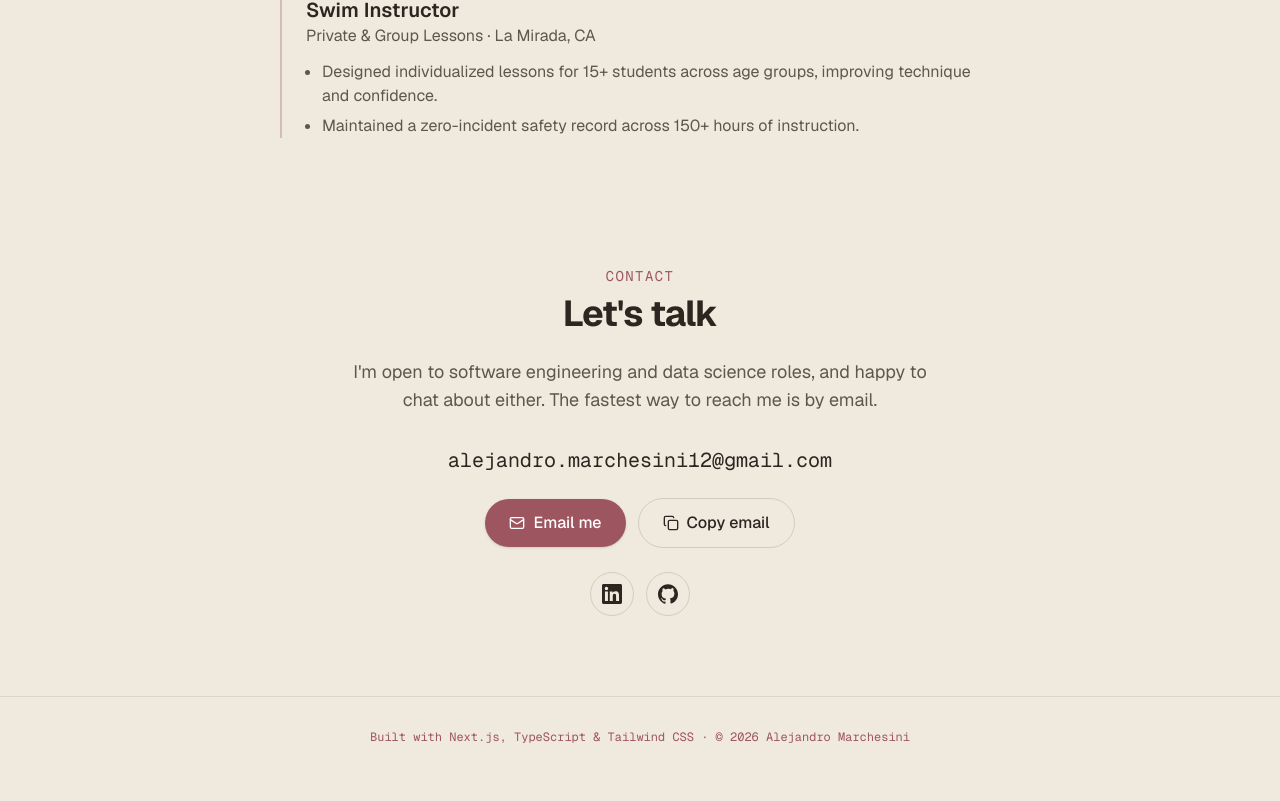
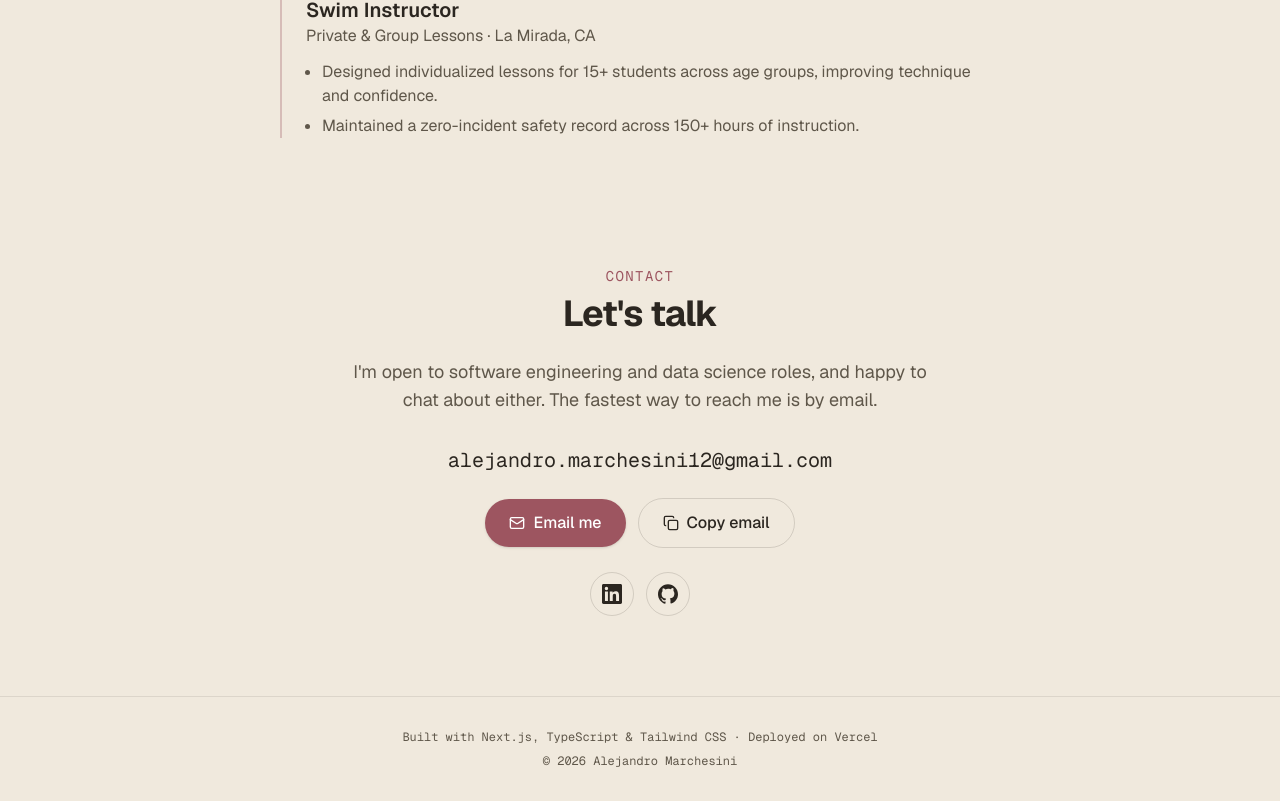
Before and after one commit to Alejandromarchesini12/portfolio-website, a Next.js app: page / in a window 1280 px wide. Shown: the part 4671-5472 px from the top of the page. Before the commit the page ends 5448 px from the top, so only its background shows below. Built offline with nearby package versions, Linux system fonts and the light colour scheme.

Commit message:
Fix footer look of webiste

```diff
--- a/src/components/Footer.tsx
+++ b/src/components/Footer.tsx
@@ -3,9 +3,11 @@
 export default function Footer() {
     return (
     <footer className="border-t border-foreground/10 px-6 py-8 text-center">
-        <p className="font-mono text-xs text-accent text-bold">
-        Built with Next.js, TypeScript & Tailwind CSS · ©{" "}
-        {new Date().getFullYear()} Alejandro Marchesini
+        <p className="font-mono text-xs text-muted">
+        Built with Next.js, TypeScript & Tailwind CSS · Deployed on Vercel
+        </p>
+        <p className="mt-2 font-mono text-xs text-muted">
+        © {new Date().getFullYear()} Alejandro Marchesini
         </p>
     </footer>
     );
```
